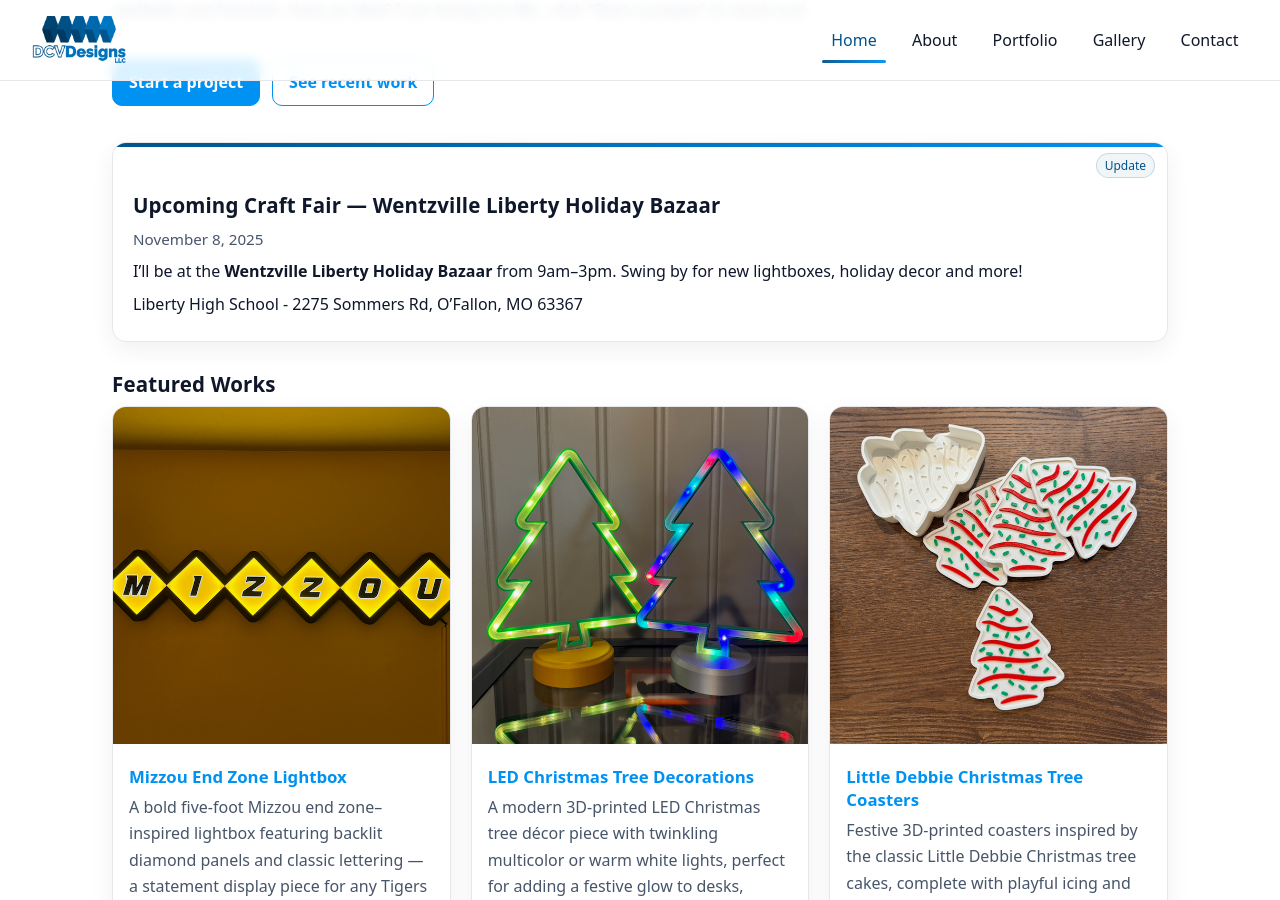
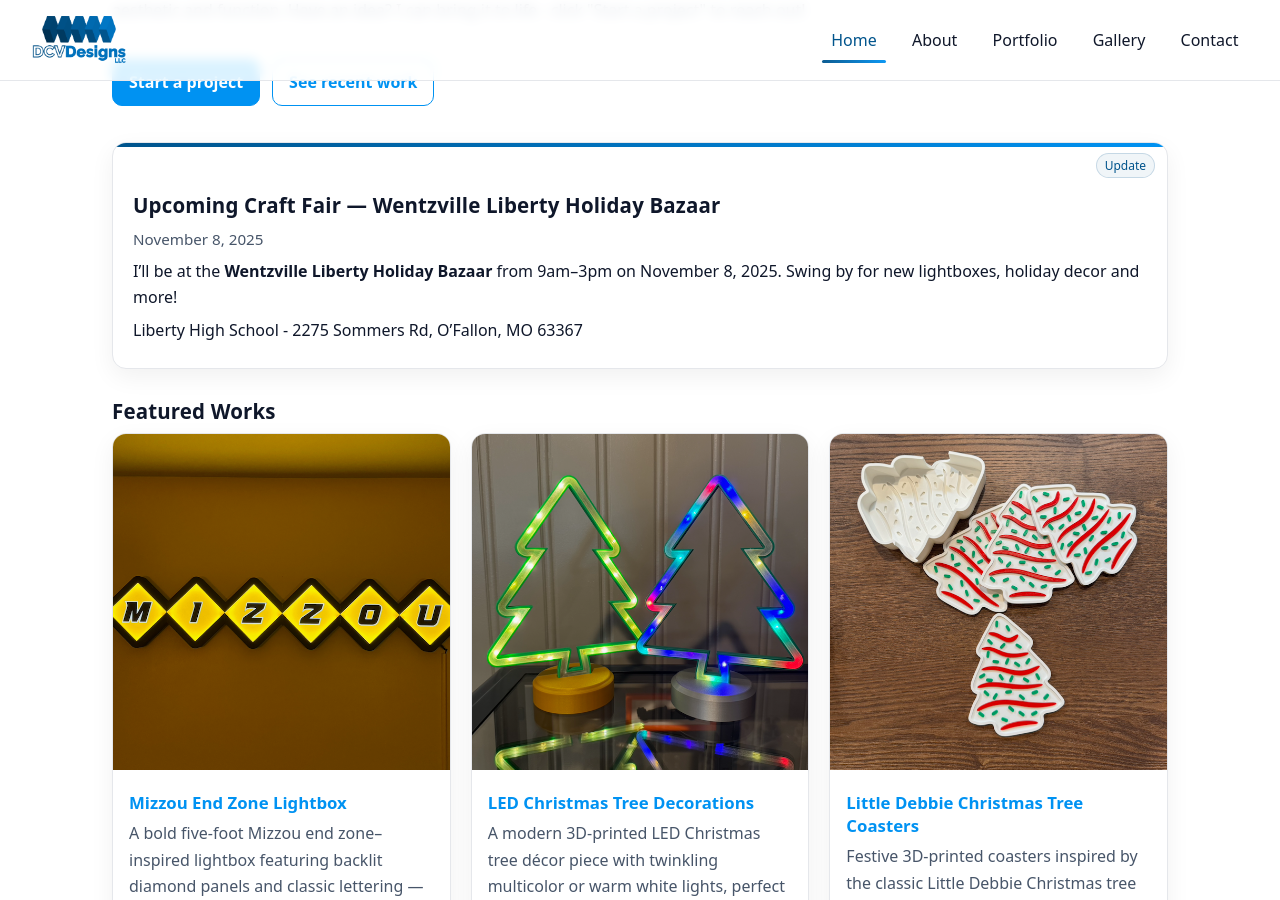
Before and after one commit to dcvdesigns/dcvdesigns.github.io, a Jekyll site: the page built from index.md, in a window 1280 px wide and 900 px high, scrolled down 316 px. Built offline with Jekyll 4.4.1, drawn with Linux system fonts in a browser that asks for light colours.

Commit message:
Update announcement.yml

```diff
--- a/_data/announcement.yml
+++ b/_data/announcement.yml
@@ -8,7 +8,7 @@
 title: "Upcoming Craft Fair — Wentzville Liberty Holiday Bazaar"
 date: "November 8, 2025"
 text: |
-  I’ll be at the **Wentzville Liberty Holiday Bazaar** from 9am–3pm.
+  I’ll be at the **Wentzville Liberty Holiday Bazaar** from 9am–3pm on November 8, 2025.
   Swing by for new lightboxes, holiday decor and more!
 
   Liberty High School - 2275 Sommers Rd, O'Fallon, MO 63367
```
